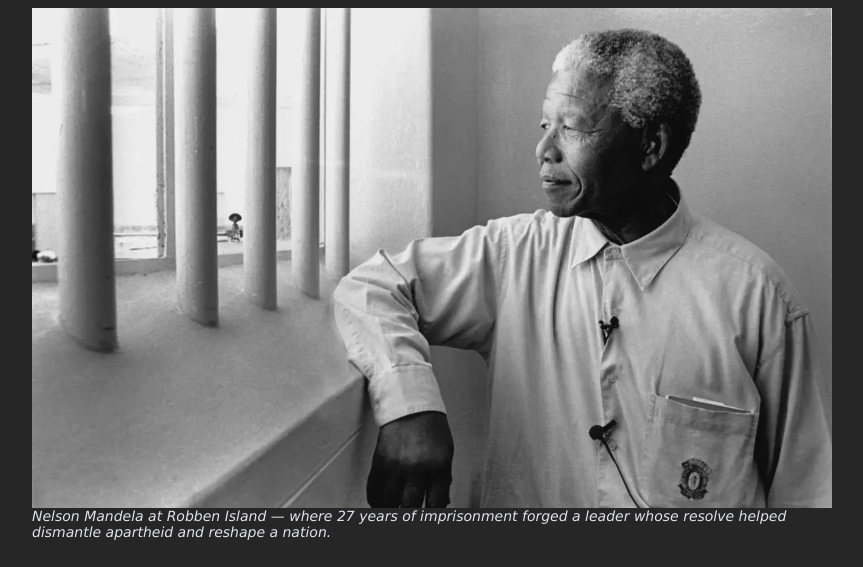
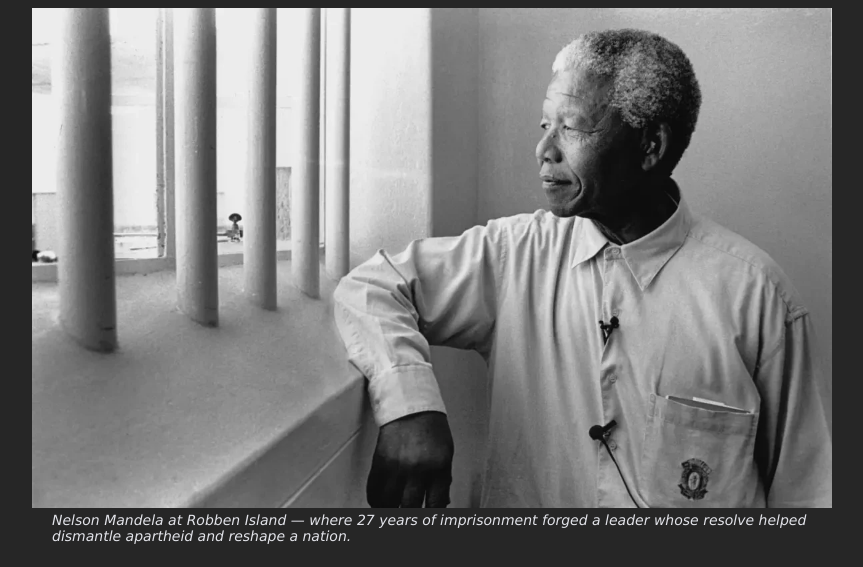
Before and after one commit to 0x4b414c/tribute, a plain HTML site: page index.html in a window 1280 px wide. Shown: the part 179-746 px from the top of the page, without its empty margins (208-1071 px from the left). Drawn offline with Linux system fonts and the light colour scheme.

Commit message:
style update

```diff
--- a/styles.css
+++ b/styles.css
@@ -33,6 +33,7 @@ main {
 }
 
 #img-caption {
+  margin: 4px 20px;
   font-style: italic;
   font-size: 14px;
 }
```
